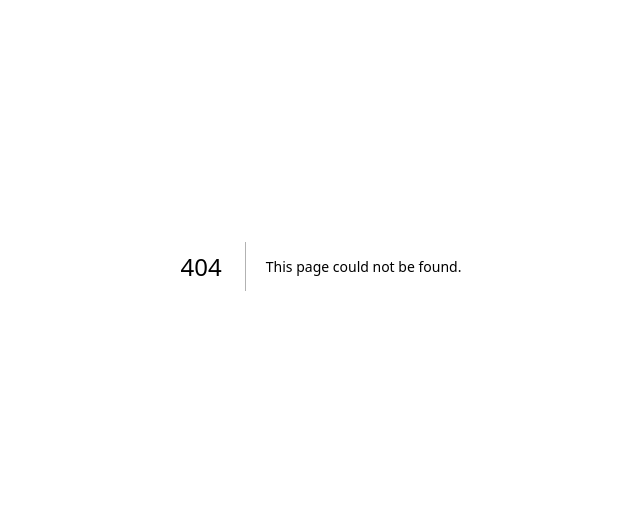
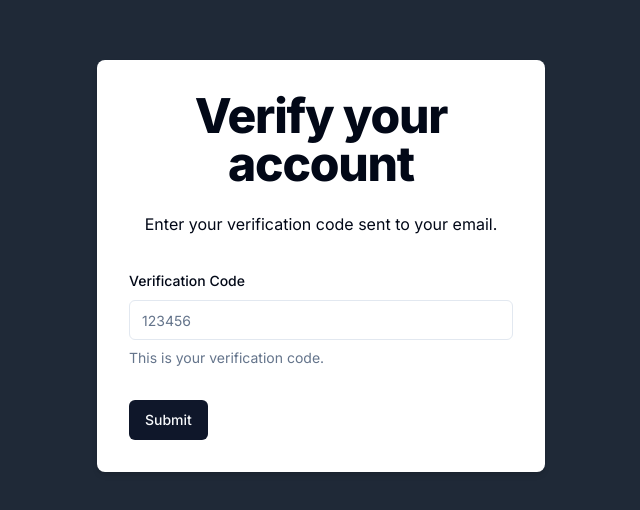
Before and after one commit to Singh2655/undefined.to, a Next.js app: page /verify/1 in a window 1280 px wide. Before the commit this address had no page. Shown: the part 134-644 px from the top of the page, without its empty margins (319-959 px from the left). Built offline with nearby package versions, Linux system fonts and the light colour scheme.

Commit message:
verify-account page

```diff
--- /dev/null
+++ b/src/app/(auth)/verify/[username]/page.tsx
@@ -0,0 +1,88 @@
+'use client'
+import { Button } from "@/components/ui/button";
+import { Form, FormControl, FormDescription, FormField, FormItem, FormLabel, FormMessage } from "@/components/ui/form";
+import { Input } from "@/components/ui/input";
+import { useToast } from "@/components/ui/use-toast";
+import { verifySchema } from "@/schemas/verifySchema";
+import { ApiResponse } from "@/types/ApiResponse";
+import { zodResolver } from "@hookform/resolvers/zod";
+import axios, { AxiosError } from "axios";
+import { useParams, useRouter } from "next/navigation";
+import { useState } from "react";
+import { useForm } from "react-hook-form";
+import * as z from "zod";
+
+const Page = () => {
+  const router = useRouter();
+  const params = useParams<{ username: string }>();
+  const { toast } = useToast();
+  const [isSubmitting, setIsSubmitting] = useState(false);
+  const form = useForm<z.infer<typeof verifySchema>>({
+    resolver: zodResolver(verifySchema),
+  });
+
+  const onSubmit = async (data: z.infer<typeof verifySchema>) => {
+    try {
+      const response = await axios.post("/api/verify-code", {
+        username: params.username,
+        code: data.code,
+      });
+      toast({
+        title: "Success",
+        description: response.data.message,
+      });
+      router.replace("sign-in");
+    } catch (error) {
+      console.error("Error during verify-code:", error);
+
+      const axiosError = error as AxiosError<ApiResponse>;
+
+      // Default error message
+      const errorMessage = axiosError.response?.data.message;
+      ("There was a problem with verification code. Please try again.");
+
+      toast({
+        title: "Account verification failed",
+        description: errorMessage,
+        variant: "destructive",
+      });
+
+      setIsSubmitting(false);
+    }
+  };
+  return (
+    <div className="flex justify-center items-center min-h-screen bg-gray-800">
+      <div className="w-full max-w-md p-8 space-y-8 bg-white rounded-lg shadow-md">
+        <div className="text-center">
+        <h1 className="text-4xl font-extrabold tracking-tight lg:text-5xl mb-6">
+            Verify your account
+          </h1>
+          <p className="mb-4">Enter your verification code sent to your email.</p>
+        </div>
+        <Form {...form}>
+      <form onSubmit={form.handleSubmit(onSubmit)} className="space-y-8">
+        <FormField
+          control={form.control}
+          name="code"
+          render={({ field }) => (
+            <FormItem>
+              <FormLabel>Verification Code</FormLabel>
+              <FormControl>
+                <Input placeholder="123456" {...field} />
+              </FormControl>
+              <FormDescription>
+                This is your verification code.
+              </FormDescription>
+              <FormMessage />
+            </FormItem>
+          )}
+        />
+        <Button type="submit">Submit</Button>
+      </form>
+    </Form>
+      </div>
+    </div>
+  );
+};
+
+export default Page;
```
